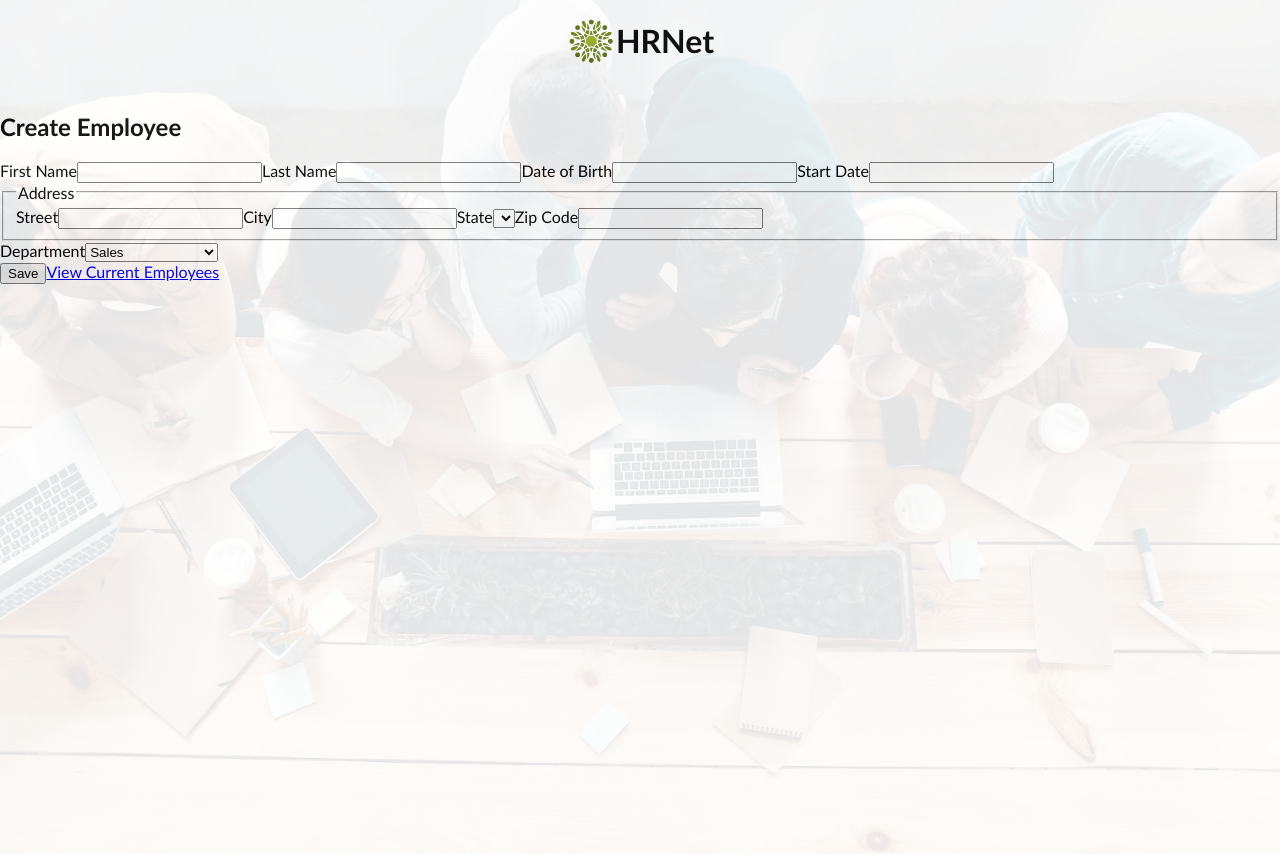
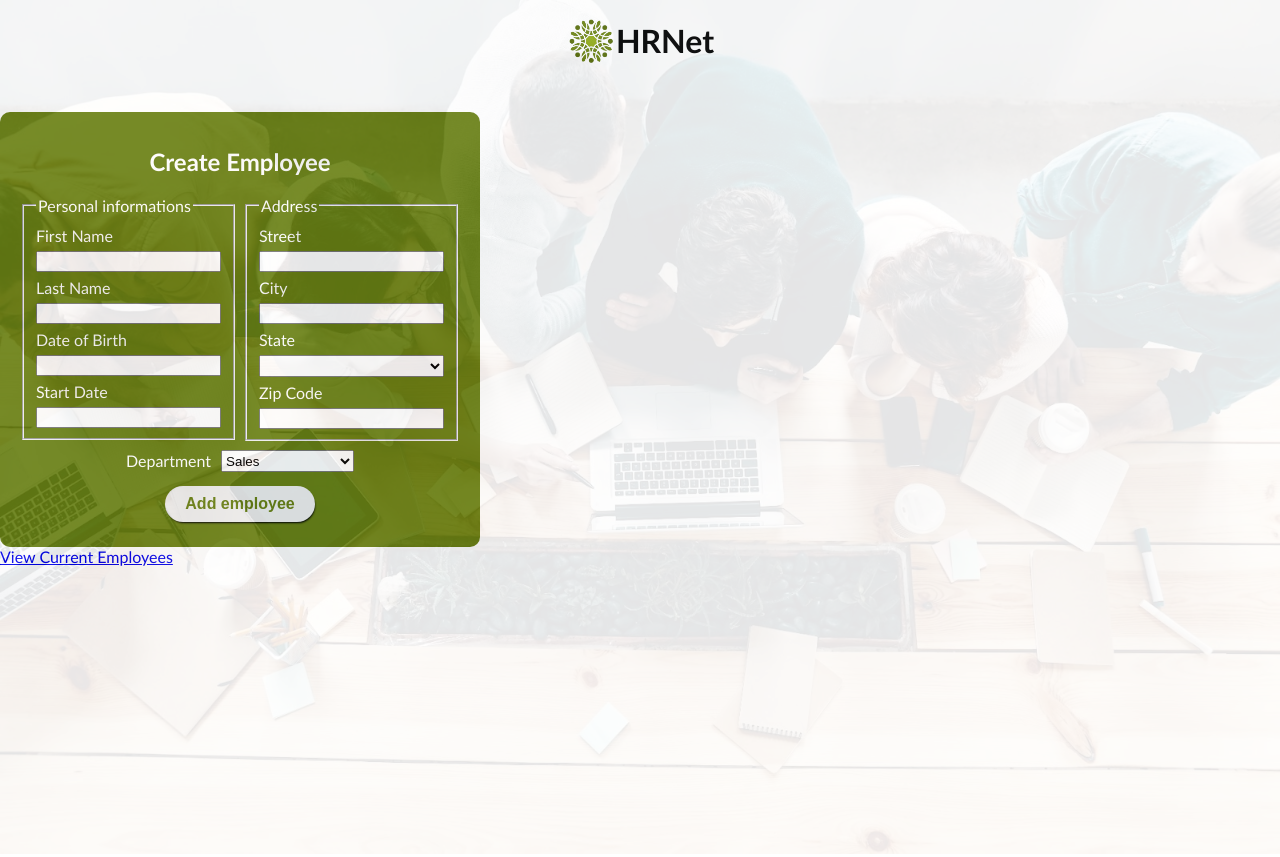
Before and after one commit to mohaali77/P14-JS-React, a React (Create React App) app in the folder hrnet/: page / in a window 1280 px wide. Built offline with nearby package versions, Linux system fonts and the light colour scheme.

Commit message:
Update CreateEmployee.jsx

```diff
--- a/hrnet/src/pages/CreateEmployee/CreateEmployee.jsx
+++ b/hrnet/src/pages/CreateEmployee/CreateEmployee.jsx
@@ -1,42 +1,11 @@
 import { Link } from "react-router-dom";
-import Menu from "../../components/menu/menu";
 import './style/CreateEmployee.css'
+import { Form } from "../../components/form/form";
 
 export function CreateEmployee() {
     return <>
         <section className="container">
-            <h2>Create Employee</h2>
-            <form action="#" id="create-employee">
-                <label for="first-name">First Name</label>
-                <input type="text" id="first-name" />
-
-                <label for="last-name">Last Name</label>
-                <input type="text" id="last-name" />
-
-                <label for="date-of-birth">Date of Birth</label>
-                <input id="date-of-birth" type="text" />
-
-                <label for="start-date">Start Date</label>
-                <input id="start-date" type="text" />
-
-                <fieldset class="address">
-                    <legend>Address</legend>
-
-                    <label for="street">Street</label>
-                    <input id="street" type="text" />
-
-                    <label for="city">City</label>
-                    <input id="city" type="text" />
-
-                    <label for="state">State</label>
-                    <select name="state" id="state"></select>
-
-                    <label for="zip-code">Zip Code</label>
-                    <input id="zip-code" type="number" />
-                </fieldset>
-                <Menu />
-            </form>
-            <button onclick="saveEmployee()">Save</button>
+            <Form />
             <Link to='/employee-list'>View Current Employees</Link>
         </section>
     </>
```
